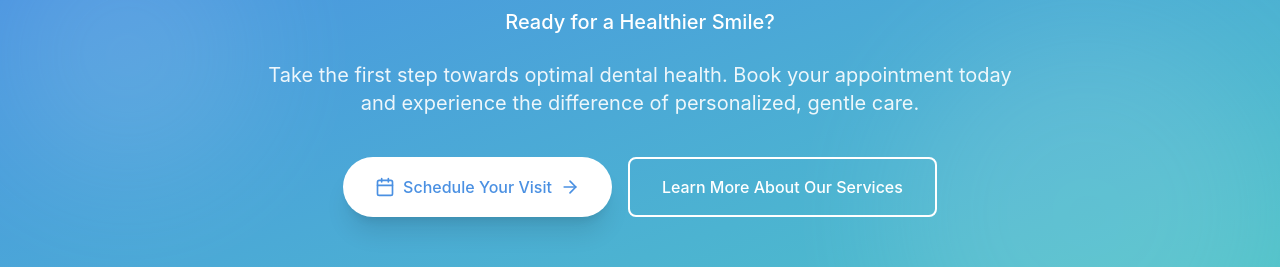
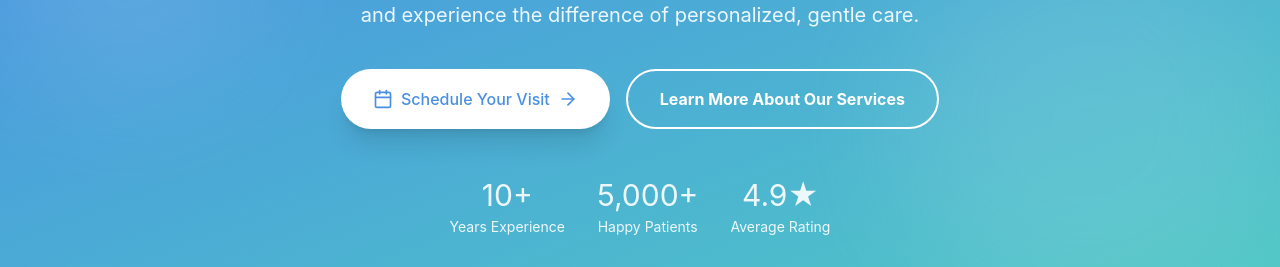
Before and after one commit to OkoroJesse/dentist, a React (Vite) app: page /about in a window 1280 px wide. Shown: the part 3584-3851 px from the top of the page. Built offline with nearby package versions, Linux system fonts and the light colour scheme.

Commit message:
Refine About page spacing, add scroll-to-top, and update hero text

```diff
--- a/src/app/App.tsx
+++ b/src/app/App.tsx
@@ -2,6 +2,7 @@ import { BrowserRouter as Router, Routes, Route } from 'react-router-dom';
 import { Header } from './components/Header';
 import { Footer } from './components/Footer';
 import { BookingModal } from './components/BookingModal';
+import { ScrollToTop } from './components/ScrollToTop';
 import Home from './pages/Home';
 import Services from './pages/Services';
 import About from './pages/About';
@@ -11,6 +12,7 @@ import Dentists from './pages/Dentists';
 export default function App() {
   return (
     <Router>
+      <ScrollToTop />
       <div className="min-h-screen bg-white">
         <Header />
         <main>
--- a/src/app/components/CTASection.tsx
+++ b/src/app/components/CTASection.tsx
@@ -30,9 +30,12 @@ export function CTASection() {
               <ArrowRight className="w-5 h-5 group-hover:translate-x-1 transition-transform" />
             </button>
 
-            <button className="bg-transparent border-2 border-white text-white hover:bg-white/10 px-8 py-4 rounded-lg transition-all flex items-center justify-center gap-2">
+            <a
+              href="/services"
+              className="bg-transparent border-2 border-white text-white hover:bg-white/10 px-8 py-4 rounded-full transition-all flex items-center justify-center gap-2 font-bold"
+            >
               Learn More About Our Services
-            </button>
+            </a>
           </div>
 
           {/* Trust Indicators */}
--- a/src/app/components/DoctorSection.tsx
+++ b/src/app/components/DoctorSection.tsx
@@ -3,7 +3,7 @@ import { ImageWithFallback } from './figma/ImageWithFallback';
 
 export function DoctorSection() {
   return (
-    <section className="py-20 bg-gradient-to-br from-[#4A90E2]/5 to-[#50C9C3]/5">
+    <section className="pt-10 pb-20 bg-gradient-to-br from-[#4A90E2]/5 to-[#50C9C3]/5">
       <div className="container mx-auto px-4 md:px-6 lg:px-8">
         {/* Section Header */}
         <div className="text-center mb-16">
--- a/src/app/components/HeroSection.tsx
+++ b/src/app/components/HeroSection.tsx
@@ -50,7 +50,7 @@ export function HeroSection() {
               <div className="flex flex-wrap items-center gap-4 md:gap-6 animate-in fade-in slide-in-from-bottom duration-1000 delay-500">
                 <div className="flex items-center gap-2 bg-white/5 backdrop-blur-md border border-white/10 px-4 py-2 rounded-xl transition-colors hover:bg-white/10">
                   <Star className="w-4 h-4 text-yellow-400 fill-yellow-400" />
-                  <span className="text-white text-sm font-medium">Ranked #1 Clinic in 2025</span>
+                  <span className="text-white text-sm font-medium">Ranked one of the best clinic in 2025</span>
                 </div>
                 <div className="flex items-center gap-2 bg-white/5 backdrop-blur-md border border-white/10 px-4 py-2 rounded-xl transition-colors hover:bg-white/10">
                   <div className="w-2 h-2 rounded-full bg-green-500 animate-pulse"></div>
--- /dev/null
+++ b/src/app/components/ScrollToTop.tsx
@@ -0,0 +1,12 @@
+import { useEffect } from 'react';
+import { useLocation } from 'react-router-dom';
+
+export function ScrollToTop() {
+    const { pathname } = useLocation();
+
+    useEffect(() => {
+        window.scrollTo(0, 0);
+    }, [pathname]);
+
+    return null;
+}
--- a/src/app/components/ServicesCarousel.tsx
+++ b/src/app/components/ServicesCarousel.tsx
@@ -83,7 +83,7 @@ export function ServicesCarousel() {
     }, [emblaApi, onSelect]);
 
     return (
-        <section className="py-24 bg-[#F8FAFC] overflow-hidden">
+        <section className="pt-24 pb-12 bg-[#F8FAFC] overflow-hidden">
             <div className="container mx-auto px-4 md:px-6 lg:px-8">
                 {/* Header with Navigation */}
                 <div className="flex flex-col md:flex-row justify-between items-end mb-12 gap-8">
```
